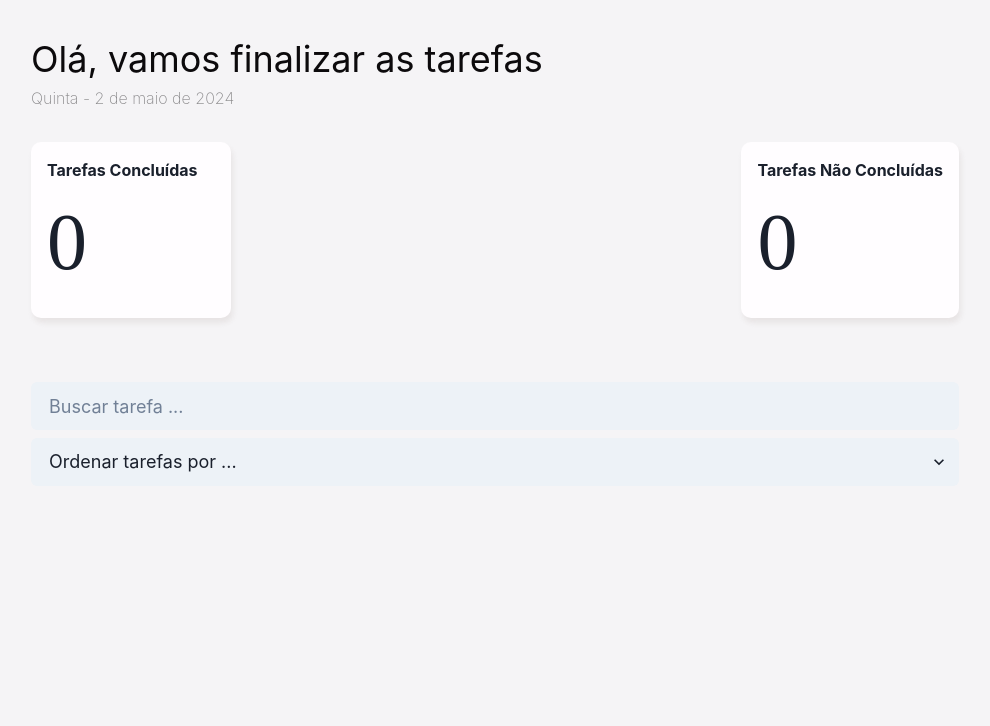
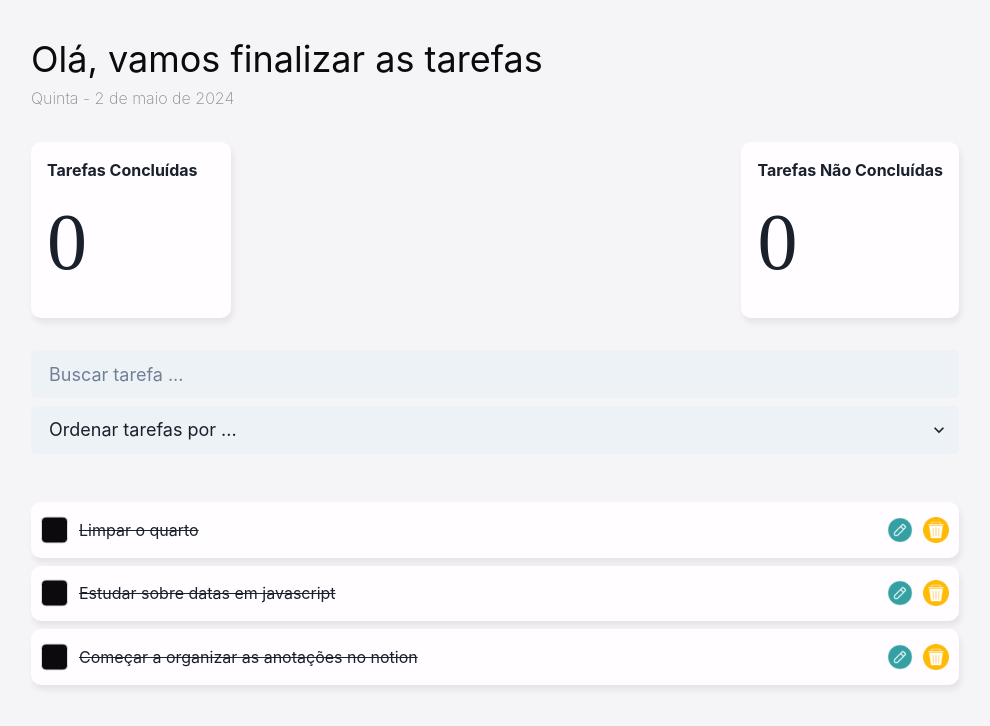
Before and after one commit to andersonlscesar/react-apps, a React (Create React App) app in the folder 01-todolist/: page / in a window 1280 px wide. Shown: the top 726 px of the page, without its empty margins (145-1135 px from the left). Built offline with nearby package versions, Linux system fonts and the light colour scheme; a web font is replaced by a local one.

Commit message:
reconstruindo a aplicacao

```diff
--- a/01-todolist/src/App.js
+++ b/01-todolist/src/App.js
@@ -4,6 +4,8 @@ import Header from "./Components/Header";
 import TaskList from "./Components/TaskList";
 import CreateNewTask from "./Components/CreateNewTask";
 import Status from "./Components/Status";
+import Task from "./Components/Task";
+import Filter from "./Components/Filter";
 
 
 const taskList = [
@@ -31,15 +33,18 @@ const taskList = [
 
 export default function App() {
 
+    const [ tasks, setTasks ] = useState( taskList ); // Gerenciando estado das tarefas
 
-
+    console.log( tasks )
 
     return (
 
         <div className="container">
+
             <Header />
 
             <div className="status-container">
+
                 <Status>
                     Tarefas Concluídas
                 </Status>
@@ -48,15 +53,20 @@ export default function App() {
                     Tarefas Não Concluídas
                 </Status>
 
-
             </div>
 
+            <Filter />
 
-            <TaskList
-            />
+            <TaskList>
 
-            <CreateNewTask
-            />
+                {
+                    tasks.map( task => <Task data={ task }
+                                             key={ task.id }/> )
+                }
+
+            </TaskList>
+
+            <CreateNewTask />
         </div>
 
     );
--- /dev/null
+++ b/01-todolist/src/Components/Filter.js
@@ -0,0 +1,18 @@
+import { Select, Input } from "@chakra-ui/react";
+
+export default function Filter() {
+
+    return (
+
+        <>
+            <Input placeholder='Buscar tarefa ... ' size='lg' mb={2} variant='filled' />
+            <Select placeholder="Ordenar tarefas por ..." size='lg' variant='filled'  mb={4}>
+                <option value='padrao'>Padrão</option>
+                <option value='alfa'>Ordem Alfabetica</option>
+                <option value='concluido'>Concluído</option>
+                <option value='naoconcluido'>Não Concluído</option>
+            </Select>
+        </>
+
+    );
+}
--- a/01-todolist/src/Components/FormEditTask.js
+++ b/01-todolist/src/Components/FormEditTask.js
@@ -1,4 +1,4 @@
-import { useState } from "react";
+
 
 export default function FormEditTask({}) {
 
--- a/01-todolist/src/Components/Task.js
+++ b/01-todolist/src/Components/Task.js
@@ -1,46 +1,16 @@
-import { useState } from "react";
 
-import FormEditTask from "./FormEditTask";
-
-export default function Task({ task, onDeleteTask,  onShowFormAddTask, onToggleList }) {
-
-    const [ checkbox, setCheckbox ] = useState( false );
-
-    const [ showEditForm, setShowEditForm ] = useState( false );
-
-    function handleShowEditForm() {
-        setShowEditForm( editForm => !editForm );
-        onShowFormAddTask( false );
-    }
-
-    function handleCheckListElement( id ) {
-        onToggleList( id );
-    }
+export default function Task({ data }) {
 
     return (
 
-        <>
-           {
-
-           !showEditForm
-
-           ?
             <li>
-                <input type="checkbox" id={ task.id } value={ checkbox } onChange={ _ => setCheckbox( check => !check ) } onClick={ _ => handleCheckListElement( task.id ) }/>
-                <label className={ checkbox && "is-done" } for={ task.id }>{ task.title }</label>
+                <input type="checkbox" />
+                <label className={ "is-done" }>{ data.title }</label>
                 <div className="actions">
-                    <button type="button" title="Editar tarefa" className="edit-button" onClick={ _ => handleShowEditForm( ) }></button>
-                    <button type="button" title="Deletar tarefa" className="delete-button" onClick={ _ => onDeleteTask( task.id ) }></button>
+                    <button type="button" title="Editar tarefa" className="edit-button" ></button>
+                    <button type="button" title="Deletar tarefa" className="delete-button" ></button>
                 </div>
             </li>
-
-            :
-
-            <FormEditTask onShowEditForm={ setShowEditForm} currentTask={ task }  />
-
-            }
-        </>
-
     );
 
 }
--- a/01-todolist/src/Components/TaskList.js
+++ b/01-todolist/src/Components/TaskList.js
@@ -1,23 +1,13 @@
-import { Select, Input } from "@chakra-ui/react";
-import Task from "./Task";
-import { useState } from "react";
 
-export default function TaskList() {
+export default function TaskList({ children }) {
 
 
     return (
         <main className="main">
-            <Input placeholder='Buscar tarefa ... ' size='lg' mb={2} variant='filled' />
 
-            <Select placeholder="Ordenar tarefas por ..." size='lg' variant='filled'  mb={4}>
-                <option value='padrao'>Padrão</option>
-                <option value='alfa'>Alfabeticamente</option>
-                <option value='concluido'>Concluído</option>
-                <option value='naoconcluido'>Não Concluído</option>
-            </Select>
 
             <ul className="task-list">
-
+               { children }
             </ul>
         </main>
     );
```
